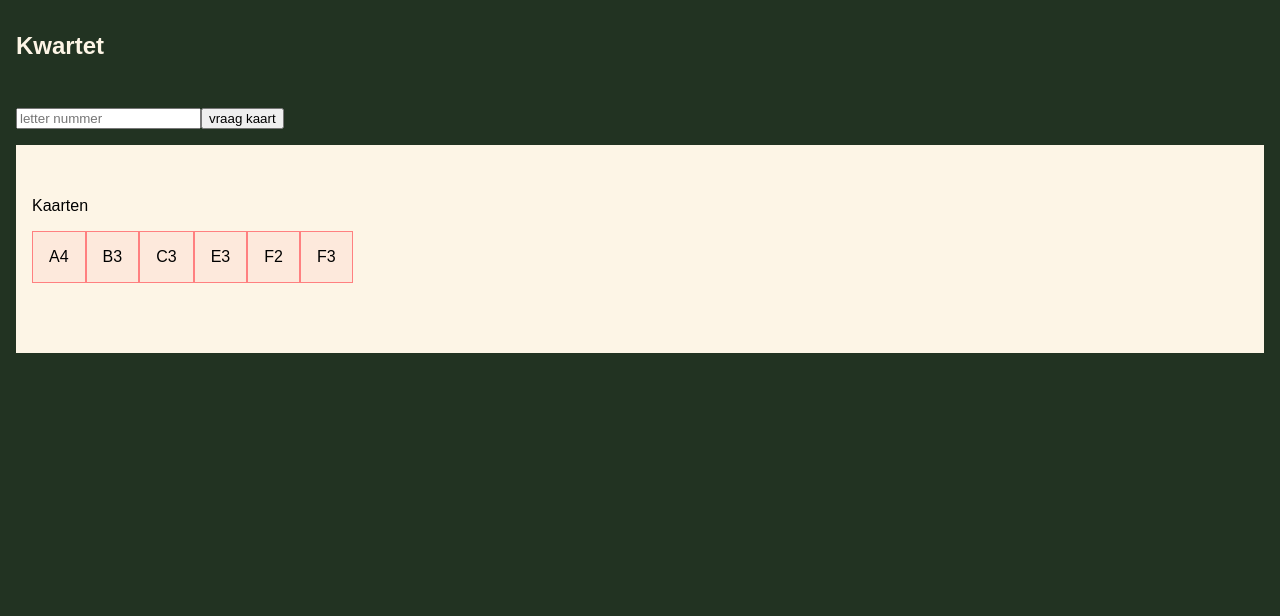
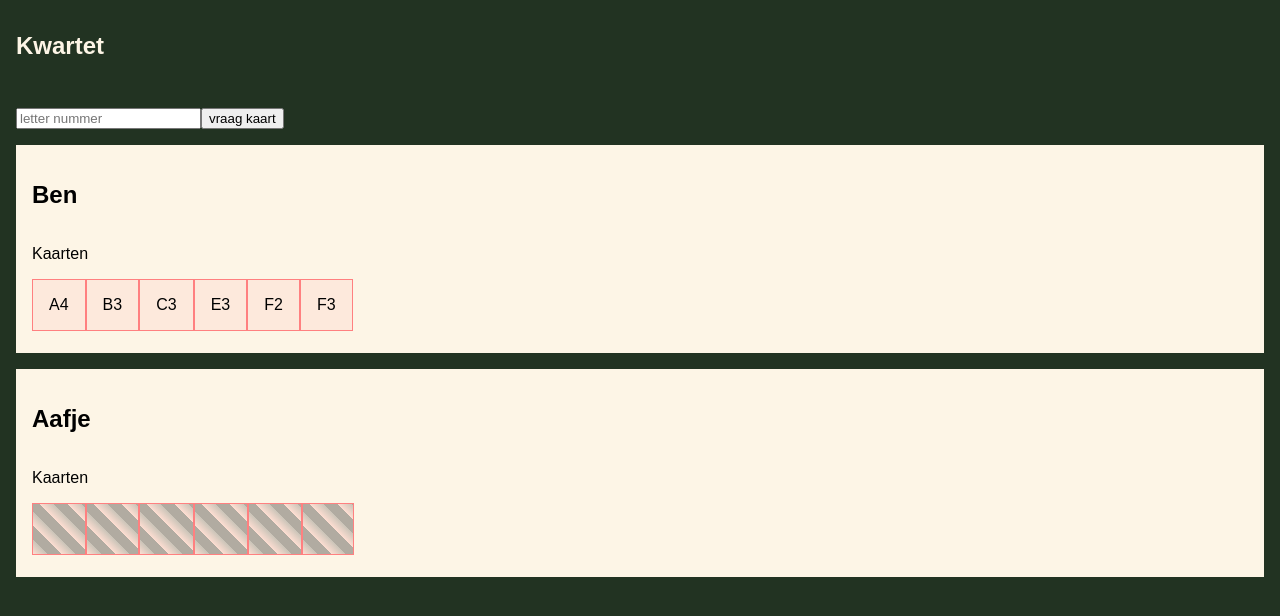
Before and after one commit to smilingkite/kwartet-react-functional, a React (Create React App) app: page / in a window 1280 px wide. Shown: the top 616 px of the page. Built offline with nearby package versions, Linux system fonts and the light colour scheme.

Commit message:
show playername

```diff
--- a/src/App.js
+++ b/src/App.js
@@ -73,6 +73,11 @@ console.log(deck);
 const selectHand = (deck, handNo) => deck.filter(card => card.deckNo === handNo)
 console.table(selectHand(deck, player1.idNo))
 
+const selectPlayerName = (playerIdNo) => {
+  if (playerIdNo === 1) return player1.name
+  else return player2.name
+}
+
 var playerTurnID
 var otherPlayerID
 const selectTurn = (player1, player2) => {
@@ -135,7 +140,7 @@ class App extends Component {
   render() {
     const {askedCard} = this; // functions
     const {otherPlayer, playerTurn, deck} = this.state; // values, vars, consts etc.
-    console.log(deck, playerTurn)
+
     return (
       <div className = "App" >
         <header className = "App-header" >
@@ -145,8 +150,8 @@ class App extends Component {
         <Interface onNewCard={(askedCard)} />
 
         <div className = "Game" >
-          <PlayerComponent key={1} turn={true} hand ={selectHand(deck, playerTurn)} kwartet = {[]} name = {""}  />
-
+          <PlayerComponent key={1} turn={true} hand ={selectHand(deck, playerTurn)} kwartet = {[]} name = {selectPlayerName(playerTurn)}  />
+          <PlayerComponent key={2} turn={false} hand ={selectHand(deck, otherPlayer)} kwartet = {[]} name = {selectPlayerName(otherPlayer)}  />
         </div>
       </div>
     );
```
